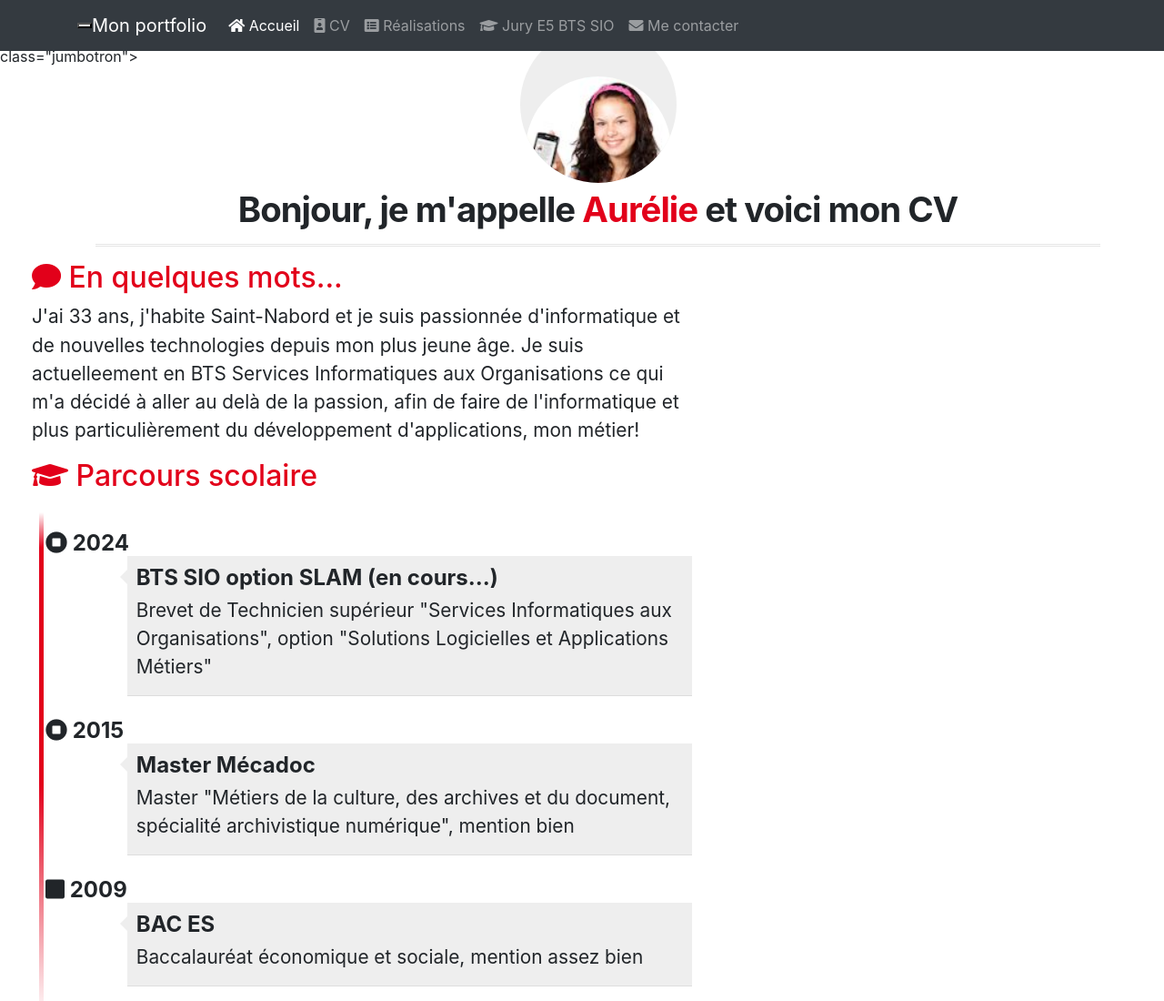
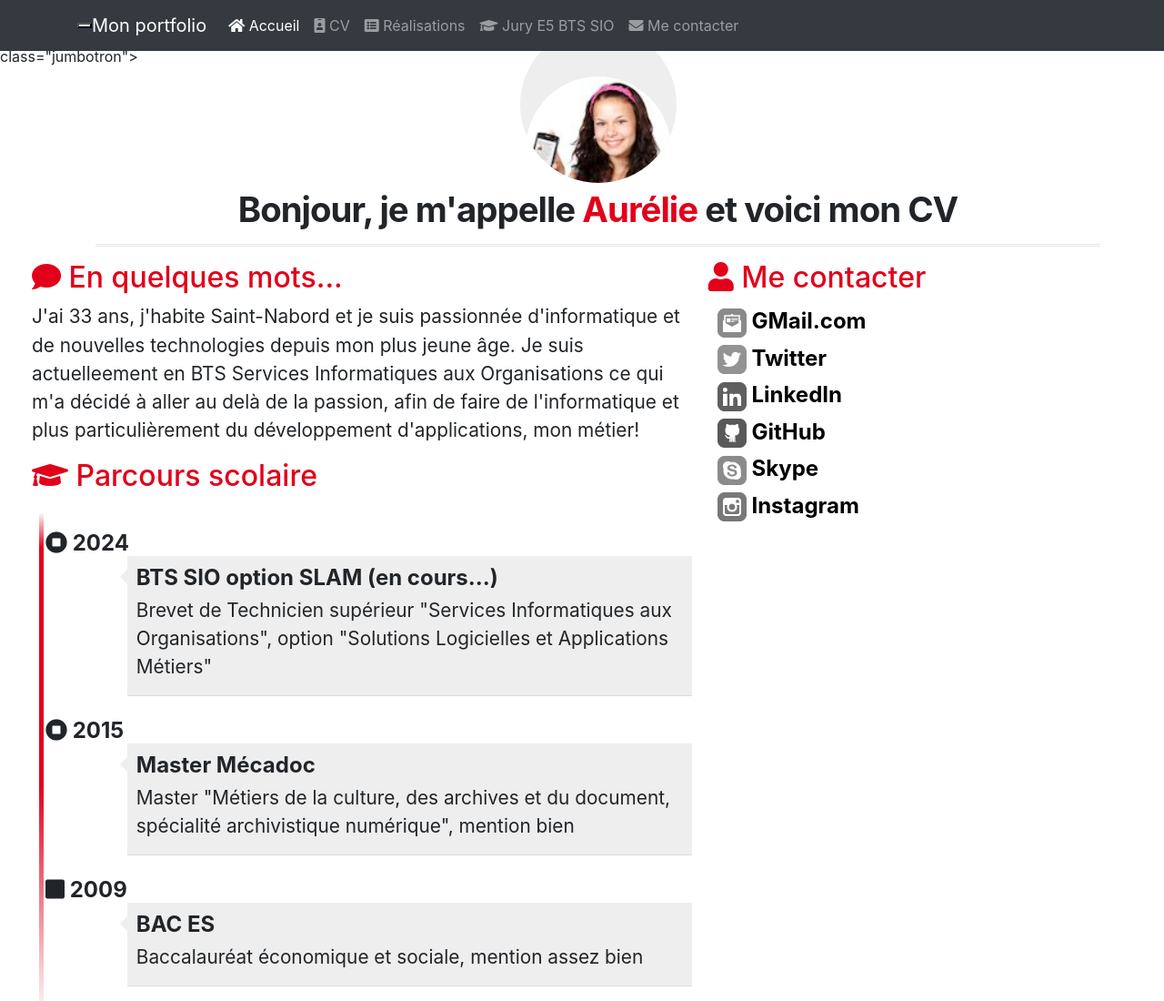
Before and after one commit to aurelied1991/aurelied1991.github.io, a plain HTML site: page cv.html in a window 1280 px wide. Shown: the top 1100 px of the page at 91% size. Drawn offline with nearby package versions, Linux system fonts and the light colour scheme; files whose address does not match are found by name.

Commit message:
Ajout de la branche develop

```diff
--- a/css/cv.css
+++ b/css/cv.css
@@ -63,10 +63,19 @@ body {
 /***
 *Rubriques
 ****/
-.rubrique { margin-bottom: 15px; }
-.rubrique h2 {color: rgb(226,0,26); }
-.rubrique h2::before{ margin-right: 5px; }
-.rubrique p{ font-size: 1.3em; line-height: 1.5em; }
+.rubrique {
+    margin-bottom: 15px;
+}
+.rubrique h2 {
+    color: rgb(226,0,26);
+}
+.rubrique h2::before{
+    margin-right: 5px;
+}
+.rubrique p{
+    font-size: 1.3em;
+    line-height: 1.5em;
+}
 
 /***
 *Parcours scolaire
@@ -140,14 +149,38 @@ body {
 }
 
 /* Pour empêcher la déformation du parcours scolaire selon la STA */
-@media (min-width: 500px) { #parcours .date { width: 20%; }
-                            #parcours .details { width: 80%; }}
-@media (min-width: 768px) { #parcours .date { width: 25%; }
-                            #parcours .details { width: 75%; }}
-@media (min-width: 992px) { #parcours .date { width: 17%; }
-                            #parcours .details { width: 83%; }}
-@media (min-width: 1200px) { #parcours .date { width: 13%; }
-                            #parcours .details { width: 87%; }}
+@media (min-width: 500px) {
+    #parcours .date {
+        width: 20%;
+    }
+    #parcours .details {
+        width: 80%;
+    }
+}
+@media (min-width: 768px) {
+    #parcours .date {
+        width: 25%;
+    }
+    #parcours .details {
+        width: 75%;
+    }
+}
+@media (min-width: 992px) {
+    #parcours .date {
+        width: 17%;
+    }
+    #parcours .details {
+        width: 83%;
+    }
+}
+@media (min-width: 1200px) {
+    #parcours .date {
+        width: 13%;
+    }
+    #parcours .details {
+        width: 87%;
+    }
+}
 
 /***
 * Expériences professionnelles
@@ -173,3 +206,38 @@ body {
     font-size: 1.2em;
     line-height: 1.5em;
 }
+/******************************************
+* Me contacter
+******************************************/
+.meContacter {
+    clear: both;
+}
+.meContacter .details {
+    width: 100%;
+    margin-left: 10px;
+    margin-top: 3px;
+    font-size: 1.5em;
+    font-weight: 700;
+    justify-content: space-between;
+}
+.contact-icon {
+    filter: grayscale(1);
+    -webkit-filter: grayscale(1);
+    -moz-filter: grayscale(1);
+    -ms-filter: grayscale(1);
+    -o-filter: grayscale(1);
+    height: 32px;
+    width: 32px;
+    margin: 2px 0;
+}
+.meContacter a, .meContacter a:hover {
+    text-decoration: none;
+    color: black;
+}
+.meContacter a:hover>img {
+    filter: grayscale(0);
+    -webkit-filter: grayscale(0);
+    -moz-filter: grayscale(0);
+    -ms-filter: grayscale(0);
+    -o-filter: grayscale(0);
+}
--- a/cv.html
+++ b/cv.html
@@ -208,7 +208,7 @@ Click nbfs://nbhost/SystemFileSystem/Templates/ClientSide/html.html to edit this
                         <div class="col-9">
                             <div class="profession">Developpement JEE</div>
                             <div class="details">Création/mise en oeuvre d'EJB (Entreprise Java Beans), persistance des données avec JPA, mise en oeuvre du framework MVC JSF
-                            (JavaServer Faces), création de composants graphiques avec RichFaces.</div>
+                                (JavaServer Faces), création de composants graphiques avec RichFaces.</div>
                         </div>
                     </div>
                     <div class="experience clearfix">
@@ -219,13 +219,70 @@ Click nbfs://nbhost/SystemFileSystem/Templates/ClientSide/html.html to edit this
                         <div class="col-9">
                             <div class="profession">Intégration avec Bootstrap</div>
                             <div class="details">Création d'un site vitrine pour présenter l'entreprise et ses différents projets. Problématique de RWD (Responsive Web Design), optimisation
-                            des contenus, tests multisupports.</div>
+                                des contenus, tests multisupports.</div>
                         </div>
                     </div>
                 </div>
             </div>
             <div class="col-xs-12 col-sm-5">
                 <!-- Partie droite -->
+                <div class="rubrique clearfix">
+                    <h2><span class="fa fa-user"></span> Me contacter</h2>
+                    <div class="meContacter">
+                        <div class="details float-left">
+                            <a href="mailto:amelia.pilou@gmail.com?subject=Contact depuis le CV en ligne"
+                               title="Mail de Amélia Pilou">
+                                <img class="contact-icon" src="images/mail-dreamstale47.png"
+                                     alt="Icone de mail"> GMail.com
+                            </a>
+                        </div>
+                    </div>
+                    <div class="meContacter">
+                        <div class="details float-left">
+                            <a href="https://twitter.com/AmeliaPILOU"
+                               title="Lien vers la page Twitter de @AmeliaPilou">
+                                <img class="contact-icon" src="images/twitter-dreamstale71.png"
+                                     alt="Icone de Twitter"> Twitter
+                            </a>
+                        </div>
+                    </div>
+                    <div class="meContacter">
+                        <div class="details float-left">
+                            <a href="http://fr.linkedin.com/in/ameliaPilou"
+                               title="Lien vers le profil LinkedIn de Amélia Pilou">
+                                <img class="contact-icon" src="images/linkedin-dreamstale45.png"
+                                     alt="Icone de LinkedIn"> LinkedIn
+                            </a>
+                        </div>
+                    </div>
+                    <div class="meContacter">
+                        <div class="details float-left">
+                            <a href="https://github.com/AmeliaPilou/"
+                               title="Lien vers le profil GitHub d'Amélia Pilou">
+                                <img class="contact-icon" src="images/github2-dreamstale35.png"
+                                     alt="Icone de GitHub"> GitHub
+                            </a>
+                        </div>
+                    </div>
+                    <div class="meContacter">
+                        <div class="details float-left">
+                            <a href="skype:ameliapilou?userinfo"
+                               title="Lien vers le profil Skype d'Amélia Pilou">
+                                <img class="contact-icon" src="images/skype-dreamstale61.png"
+                                     alt="Icone de Skype"> Skype
+                            </a>
+                        </div>
+                    </div>
+                    <div class="meContacter">
+                        <div class="details float-left">
+                            <a href="https://instagram.com/AmeliaPilou"
+                               title="Lien vers le profil Instagram d'Amélia Pilou">
+                                <img class="contact-icon" src="images/instagram-dreamstale43.png"
+                                     alt="Icone de Instagram"> Instagram
+                            </a>
+                        </div>
+                    </div>
+                </div>
             </div>
         </div>
     </body>
```
Also changed, not shown: images/github2-dreamstale35.png (added), images/instagram-dreamstale43.png (added), images/linkedin-dreamstale45.png (added), images/mail-dreamstale47.png (added), images/skype-dreamstale61.png (added), images/twitter-dreamstale71.png (added).
